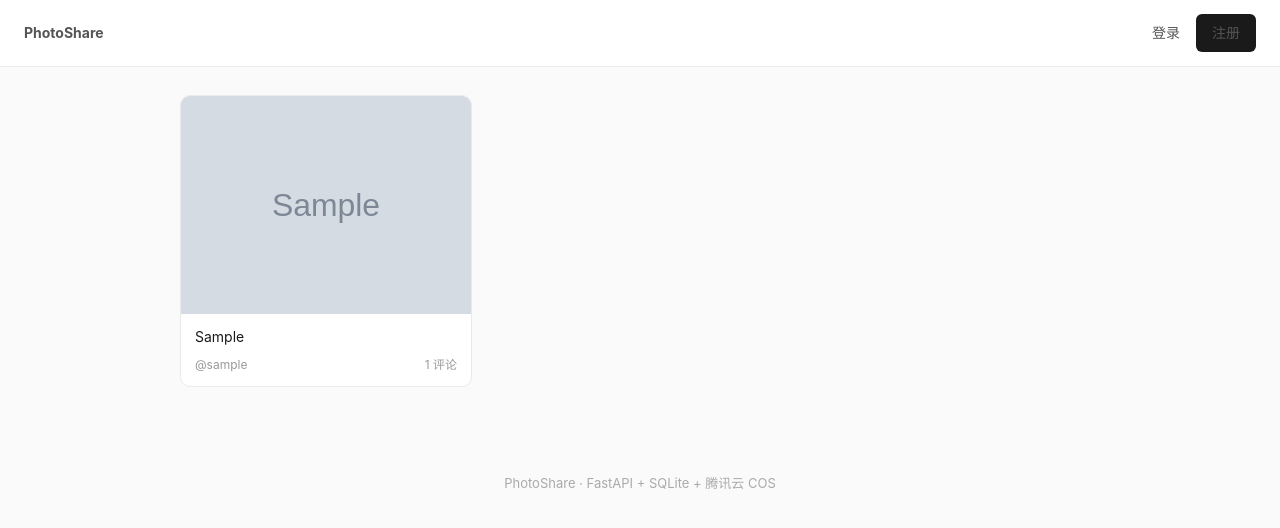
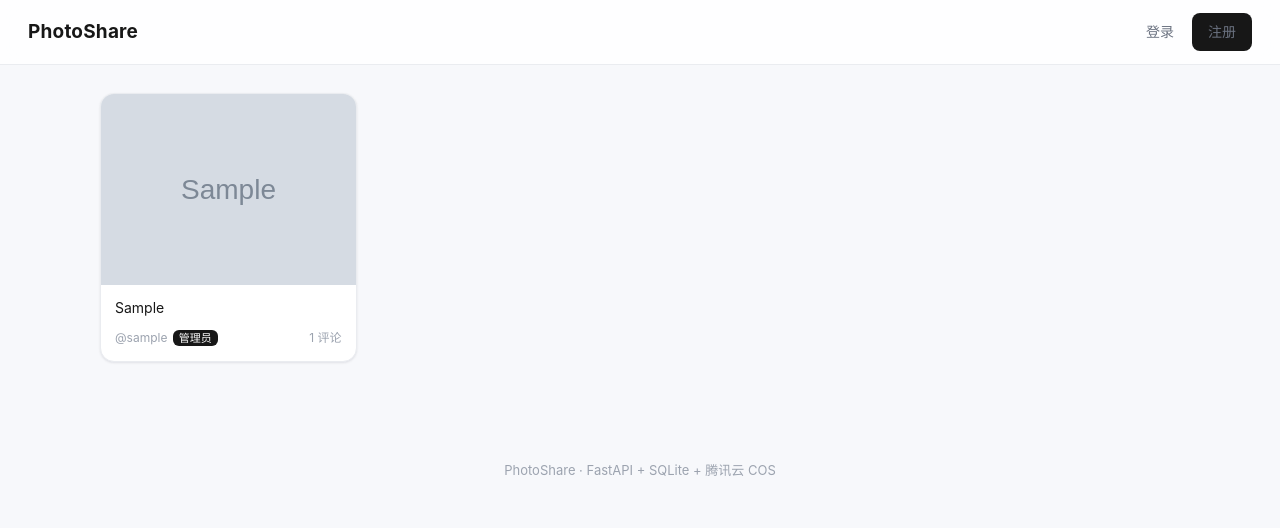
Before and after one commit to swordnewnew-cock/photoshare, a FastAPI app: page / in a window 1280 px wide. Shown: the top 528 px of the page. Run offline with FastAPI, Linux system fonts and the light colour scheme; tables that the repository leaves empty hold one stand-in row (values such as "Sample post"); grey boxes marked "Sample" are stand-in pictures.

Commit message:
feat: 管理员账号 + 登录态持久化加强\n\n[新增]\n- User 表加 is_admin 列(Boolean),启动时按 .env 的 ADMIN_USERNAME/ADMIN_PASSWORD 自动建管理员\n- 老库自动迁移:_migrate() 给 users 表补 is_admin 列\n- admin 可删除任意帖子(作者本人仍可删自己的)\n- 导航/帖子作者名显示「管理员」徽章\n- 首页卡片右上角 × 删除按钮(作者/管理员可见)\n- tests/ 增加 admin 行为测试 + 迁移测试(均通过)\n- seed_demo.py / static/app.js(图片灯箱)\n\n[修复]\n- _bootstrap_admin() 缺导入 SessionLocal,启动会 NameError\n- 登录 cookie 同时下发 max_age(相对秒)与 expires(绝对时间),并补 Path=/, 浏览器/代理都认,关浏览器再开仍 7 天有效\n\n[部署提示]\n.env 新增两项(两项都填才生效):\n  ADMIN_USERNAME=你的管理员用户名\n  ADMIN_PASSWORD=你的管理员密码\n- 测试结果: ADMIN_TEST_OK + MIGRATION_OK\n- Cookie Set-Cookie: session=...; expires=...; Max-Age=604800; Path=/; HttpOnly; SameSite=lax

```diff
--- a/app/config.py
+++ b/app/config.py
@@ -27,6 +27,11 @@
 # 会话签名密钥,上线前务必改成随机长字符串
 SECRET_KEY = _env("SECRET_KEY", "please-change-this-to-a-random-string")
 
+# ---------- 管理员账号(启动时自动创建,仅当两项都配置) ----------
+# 配置后重启应用即自动建好管理员;管理员可删除任意帖子
+ADMIN_USERNAME = _env("ADMIN_USERNAME")
+ADMIN_PASSWORD = _env("ADMIN_PASSWORD")
+
 # ---------- 存储 ----------
 DB_PATH = _env("DB_PATH", str(BASE_DIR / "data" / "app.db"))
 
--- a/app/main.py
+++ b/app/main.py
@@ -9,15 +9,41 @@
 
 from app import auth, cos_client
 from app.config import ALLOWED_IMAGE_TYPES, BASE_DIR, MAX_UPLOAD_MB
-from app.database import get_db, init_db
+from app.database import SessionLocal, get_db, init_db
 from app.models import Comment, Post, User
 
 
 @asynccontextmanager
 async def lifespan(_: FastAPI):
-    """启动时建表。"""
+    """启动时建表,并自动创建管理员账号(若已配置)。"""
     init_db()
+    _bootstrap_admin()
     yield
+
+
+def _bootstrap_admin() -> None:
+    """根据 .env 的 ADMIN_USERNAME / ADMIN_PASSWORD 创建管理员(幂等)。"""
+    from app.auth import hash_password
+    from app.config import ADMIN_PASSWORD, ADMIN_USERNAME
+    from app.models import User
+
+    if not ADMIN_USERNAME or not ADMIN_PASSWORD:
+        return
+    db = SessionLocal()
+    try:
+        if not db.query(User).filter(User.username == ADMIN_USERNAME).first():
+            pwd_hash, salt = hash_password(ADMIN_PASSWORD)
+            db.add(
+                User(
+                    username=ADMIN_USERNAME,
+                    password_hash=pwd_hash,
+                    salt=salt,
+                    is_admin=True,
+                )
+            )
+            db.commit()
+    finally:
+        db.close()
 
 
 app = FastAPI(title="PhotoShare", lifespan=lifespan)
@@ -166,7 +192,8 @@
     user: User = Depends(auth.require_user),
 ):
     post = db.get(Post, post_id)
-    if post and post.user_id == user.id:
+    # 作者本人或管理员均可删除
+    if post and (post.user_id == user.id or user.is_admin):
         db.delete(post)
         db.commit()
     return RedirectResponse("/", status_code=303)
--- a/app/models.py
+++ b/app/models.py
@@ -3,7 +3,7 @@
 
 import datetime as dt
 
-from sqlalchemy import DateTime, ForeignKey, Integer, String, Text
+from sqlalchemy import Boolean, DateTime, ForeignKey, Integer, String, Text
 from sqlalchemy.orm import Mapped, mapped_column, relationship
 
 from app.database import Base
@@ -21,6 +21,7 @@
     password_hash: Mapped[str] = mapped_column(String(128))
     salt: Mapped[str] = mapped_column(String(32))
     created_at: Mapped[dt.datetime] = mapped_column(DateTime, default=_utcnow)
+    is_admin: Mapped[bool] = mapped_column(Boolean, default=False)
 
     posts: Mapped[list[Post]] = relationship(back_populates="author")
     comments: Mapped[list[Comment]] = relationship(back_populates="author")
--- a/static/style.css
+++ b/static/style.css
@@ -1,101 +1,170 @@
 * { box-sizing: border-box; margin: 0; padding: 0; }
 
-body {
-  font-family: -apple-system, "PingFang SC", "Microsoft YaHei", sans-serif;
-  background: #fafafa;
-  color: #1a1a1a;
-  line-height: 1.6;
+:root {
+  --bg: #f7f8fb;
+  --card: #ffffff;
+  --border: #eaecf0;
+  --text: #171717;
+  --text-2: #6b7280;
+  --text-3: #9ca3af;
+  --primary: #171717;
+  --primary-hover: #2a2a2a;
+  --danger: #c0392b;
+  --radius: 14px;
+  --shadow: 0 1px 2px rgba(16, 24, 40, .04), 0 1px 3px rgba(16, 24, 40, .06);
+  --shadow-lg: 0 14px 30px rgba(16, 24, 40, .14);
+  --shadow-img: 0 2px 6px rgba(16, 24, 40, .08);
 }
 
-/* 顶栏 */
+body {
+  font-family: -apple-system, BlinkMacSystemFont, "PingFang SC", "Microsoft YaHei", "Segoe UI", sans-serif;
+  background: var(--bg);
+  color: var(--text);
+  line-height: 1.6;
+  -webkit-font-smoothing: antialiased;
+}
+
+/* ===== 顶栏 ===== */
 .topbar {
   display: flex; align-items: center; justify-content: space-between;
-  padding: 14px 24px; background: #fff;
-  border-bottom: 1px solid #eaeaea;
-  position: sticky; top: 0; z-index: 10;
+  padding: 13px 28px;
+  background: rgba(255, 255, 255, .82);
+  backdrop-filter: saturate(180%) blur(12px);
+  border-bottom: 1px solid var(--border);
+  position: sticky; top: 0; z-index: 20;
 }
-.logo { font-size: 19px; font-weight: 700; color: #1a1a1a; text-decoration: none; }
-.topbar nav { display: flex; align-items: center; gap: 16px; }
-.topbar a { color: #555; text-decoration: none; font-size: 14px; }
-.topbar a:hover { color: #1a1a1a; }
-.who { font-size: 14px; color: #888; }
+.logo { font-size: 19px; font-weight: 700; color: var(--text); text-decoration: none; letter-spacing: .2px; }
+.topbar nav { display: flex; align-items: center; gap: 18px; }
+.topbar nav a { color: var(--text-2); text-decoration: none; font-size: 14px; font-weight: 500; }
+.topbar nav a:hover { color: var(--text); }
+.who { font-size: 14px; color: var(--text-3); }
 
-.container { max-width: 960px; margin: 0 auto; padding: 28px 20px 60px; }
+.container { max-width: 1120px; margin: 0 auto; padding: 28px 20px 72px; }
 
-/* 按钮 */
+/* ===== 按钮 ===== */
 .btn {
-  display: inline-block; padding: 8px 16px; border-radius: 6px;
-  font-size: 14px; text-decoration: none; border: none; cursor: pointer;
+  display: inline-block; padding: 8px 16px; border-radius: 8px;
+  font-size: 14px; font-weight: 500; text-decoration: none; border: none; cursor: pointer;
+  transition: background .15s, transform .05s;
 }
-.btn-primary { background: #1a1a1a; color: #fff; }
-.btn-primary:hover { background: #333; }
+.btn:active { transform: translateY(1px); }
+.btn-primary { background: var(--primary); color: #fff; }
+.btn-primary:hover { background: var(--primary-hover); }
 .btn-block { width: 100%; padding: 11px; margin-top: 8px; font-size: 15px; }
 
-/* 图片流 */
-.grid {
-  display: grid; gap: 22px;
-  grid-template-columns: repeat(auto-fill, minmax(260px, 1fr));
+/* ===== 首页瀑布流 ===== */
+.masonry { columns: 4; column-gap: 18px; }
+@media (max-width: 1024px) { .masonry { columns: 3; } }
+@media (max-width: 640px) { .masonry { columns: 2; column-gap: 10px; } }
+
+.card {
+  break-inside: avoid; margin-bottom: 18px;
+  background: var(--card); border: 1px solid var(--border); border-radius: var(--radius);
+  overflow: hidden; text-decoration: none; color: inherit; display: block;
+  box-shadow: var(--shadow);
+  transition: transform .18s, box-shadow .18s;
 }
-.card {
-  background: #fff; border: 1px solid #eaeaea; border-radius: 10px;
-  overflow: hidden; text-decoration: none; color: inherit;
-  transition: box-shadow .18s, transform .18s;
+.card:hover { transform: translateY(-3px); box-shadow: var(--shadow-lg); }
+.card img { width: 100%; display: block; background: #eef0f4; cursor: zoom-in; }
+.card-body { padding: 12px 14px 14px; }
+.caption {
+  font-size: 14px; margin-bottom: 8px; color: var(--text);
+  display: -webkit-box; -webkit-line-clamp: 2; -webkit-box-orient: vertical; overflow: hidden;
+  word-break: break-word;
 }
-.card:hover { box-shadow: 0 5px 16px rgba(0,0,0,.09); transform: translateY(-2px); }
-.card img { width: 100%; aspect-ratio: 4 / 3; object-fit: cover; display: block; background: #f0f0f0; }
-.card-body { padding: 12px 14px; }
-.caption { font-size: 14px; margin-bottom: 7px; word-break: break-word; }
-.meta { display: flex; justify-content: space-between; font-size: 12px; color: #999; }
+.meta { display: flex; justify-content: space-between; font-size: 12px; color: var(--text-3); }
 
-/* 详情页 */
+/* 首页卡片删除按钮(作者/管理员) */
+.card-wrap { break-inside: avoid; margin-bottom: 18px; position: relative; }
+.card-del {
+  position: absolute; top: 8px; right: 8px; z-index: 5;
+  width: 28px; height: 28px; padding: 0; border: none; border-radius: 50%;
+  background: rgba(0, 0, 0, .55); color: #fff; cursor: pointer;
+  font-size: 18px; line-height: 1;
+  display: flex; align-items: center; justify-content: center;
+}
+.card-del:hover { background: var(--danger); }
+
+/* 管理员标识 */
+.badge-admin {
+  font-style: normal; font-size: 11px; color: #fff; background: var(--primary);
+  padding: 1px 6px; border-radius: 6px; margin-left: 2px; vertical-align: middle;
+}
+
+/* ===== 详情页 ===== */
 .detail {
-  background: #fff; border: 1px solid #eaeaea;
-  border-radius: 10px; overflow: hidden;
+  background: var(--card); border: 1px solid var(--border);
+  border-radius: var(--radius); overflow: hidden; box-shadow: var(--shadow);
 }
-.detail img { width: 100%; max-height: 560px; object-fit: contain; background: #f7f7f7; display: block; }
+.detail img {
+  width: 100%; max-height: 72vh; object-fit: contain;
+  background: #f2f3f7; display: block; cursor: zoom-in;
+}
 .detail-body { padding: 20px 22px; }
-.detail-body .meta { margin: 10px 0 22px; gap: 14px; }
-.detail-body .caption { font-size: 15px; }
-time { font-size: 12px; color: #999; }
+.detail-body .caption { font-size: 15px; -webkit-line-clamp: unset; overflow: visible; }
+.detail-body .meta { margin: 10px 0 22px; gap: 14px; align-items: center; }
+time { font-size: 12px; color: var(--text-3); }
 
-/* 评论 */
-.comments h2 { font-size: 15px; margin-bottom: 14px; padding-top: 16px; border-top: 1px solid #eee; }
-.comment { padding: 9px 0; border-bottom: 1px solid #f4f4f4; font-size: 14px; }
+/* ===== 评论 ===== */
+.comments h2 { font-size: 15px; margin-bottom: 14px; padding-top: 16px; border-top: 1px solid var(--border); }
+.comment { padding: 10px 0; border-bottom: 1px solid #f3f4f6; font-size: 14px; }
 .comment strong { margin-right: 8px; }
 .comment time { margin-left: 8px; }
 .comment-form { display: flex; gap: 10px; margin-top: 16px; align-items: flex-start; }
 .comment-form textarea {
-  flex: 1; padding: 9px 12px; border: 1px solid #ddd;
-  border-radius: 6px; font-family: inherit; font-size: 14px; resize: vertical;
+  flex: 1; padding: 9px 12px; border: 1px solid #d0d5dd;
+  border-radius: 8px; font-family: inherit; font-size: 14px; resize: vertical;
+}
+.comment-form textarea:focus { outline: none; border-color: var(--primary); box-shadow: 0 0 0 3px rgba(23, 23, 23, .08); }
+
+/* ===== 表单页 ===== */
+.form-page {
+  max-width: 420px; margin: 40px auto; padding: 30px;
+  background: var(--card); border: 1px solid var(--border); border-radius: var(--radius);
+  box-shadow: var(--shadow);
+}
+.form-page h1 { font-size: 21px; margin-bottom: 20px; }
+label { display: block; margin-bottom: 15px; font-size: 14px; color: var(--text-2); }
+label input, label textarea {
+  width: 100%; margin-top: 6px; padding: 10px 12px;
+  border: 1px solid #d0d5dd; border-radius: 8px;
+  font-family: inherit; font-size: 14px; color: var(--text); background: #fff;
+}
+label input:focus, label textarea:focus {
+  outline: none; border-color: var(--primary); box-shadow: 0 0 0 3px rgba(23, 23, 23, .08);
 }
 
-/* 表单页 */
-.form-page {
-  max-width: 400px; margin: 40px auto; padding: 28px;
-  background: #fff; border: 1px solid #eaeaea; border-radius: 10px;
+.error {
+  background: #fef2f2; color: var(--danger); padding: 10px 13px;
+  border: 1px solid #fecaca; border-radius: 8px; font-size: 14px; margin-bottom: 15px;
 }
-.form-page h1 { font-size: 21px; margin-bottom: 20px; }
-label { display: block; margin-bottom: 15px; font-size: 14px; color: #555; }
-label input, label textarea {
-  width: 100%; margin-top: 6px; padding: 10px 12px;
-  border: 1px solid #ddd; border-radius: 6px;
-  font-family: inherit; font-size: 14px;
-}
-label input:focus, label textarea:focus { outline: none; border-color: #1a1a1a; }
-
-.error {
-  background: #fff0f0; color: #c0392b; padding: 9px 13px;
-  border-radius: 6px; font-size: 14px; margin-bottom: 15px;
-}
-.hint { font-size: 13px; color: #999; margin-top: 14px; }
-.hint a, .link-danger { color: #1a1a1a; }
+.hint { font-size: 13px; color: var(--text-3); margin-top: 14px; }
+.hint a, .link-danger { color: var(--primary); }
 .link-danger {
   background: none; border: none; cursor: pointer;
-  font-size: 12px; color: #c0392b; text-decoration: underline; padding: 0;
+  font-size: 12px; color: var(--danger); text-decoration: underline; padding: 0;
 }
 .inline { display: inline; }
 
-.empty { text-align: center; padding: 70px 20px; color: #999; }
+.empty { text-align: center; padding: 80px 20px; color: var(--text-3); }
 .empty .btn { margin-top: 16px; }
 
-.footer { text-align: center; padding: 26px; color: #aaa; font-size: 13px; }
+.footer { text-align: center; padding: 26px; color: var(--text-3); font-size: 13px; }
+
+/* ===== 图片灯箱 ===== */
+.lightbox {
+  position: fixed; inset: 0; z-index: 100;
+  background: rgba(15, 17, 18, .92);
+  display: flex; align-items: center; justify-content: center; padding: 40px;
+  cursor: zoom-out;
+}
+.lightbox[hidden] { display: none; }
+.lightbox img {
+  max-width: 100%; max-height: 100%; border-radius: 8px;
+  box-shadow: 0 24px 64px rgba(0, 0, 0, .5); cursor: default;
+}
+.lightbox-close {
+  position: absolute; top: 16px; right: 24px;
+  background: none; border: none; color: #fff; font-size: 36px; line-height: 1; cursor: pointer;
+}
+.lightbox-close:hover { opacity: .8; }
--- a/templates/base.html
+++ b/templates/base.html
@@ -12,7 +12,7 @@
     <nav>
       {% if user %}
         <a href="/new" class="btn btn-primary">发照片</a>
-        <span class="who">{{ user.username }}</span>
+        <span class="who">{{ user.username }}{% if user.is_admin %} <em class="badge-admin">管理员</em>{% endif %}</span>
         <a href="/logout">退出</a>
       {% else %}
         <a href="/login">登录</a>
@@ -26,5 +26,12 @@
   </main>
 
   <footer class="footer">PhotoShare · FastAPI + SQLite + 腾讯云 COS</footer>
+
+  <div id="lightbox" class="lightbox" hidden>
+    <img id="lightbox-img" src="" alt="预览">
+    <button id="lightbox-close" class="lightbox-close" aria-label="关闭">&times;</button>
+  </div>
+
+  <script src="/static/app.js" defer></script>
 </body>
 </html>
--- a/templates/index.html
+++ b/templates/index.html
@@ -3,18 +3,26 @@
 
 {% block content %}
   {% if posts %}
-    <div class="grid">
+    <div class="masonry">
       {% for post in posts %}
+        <div class="card-wrap">
           <a class="card" href="/post/{{ post.id }}">
-          <img src="{{ post.image_url }}" alt="{{ post.caption or '照片' }}" loading="lazy">
+            <img src="{{ post.image_url }}" alt="{{ post.caption or '照片' }}" loading="lazy" data-lightbox>
             <div class="card-body">
               <p class="caption">{{ post.caption or "（无文案）" }}</p>
               <div class="meta">
-              <span>@{{ post.author.username }}</span>
+                <span>@{{ post.author.username }}{% if post.author.is_admin %} <em class="badge-admin">管理员</em>{% endif %}</span>
                 <span>{{ post.comments|length }} 评论</span>
               </div>
             </div>
           </a>
+          {% if user and (user.id == post.user_id or user.is_admin) %}
+            <form method="post" action="/post/{{ post.id }}/delete" class="card-del"
+                  onsubmit="return confirm('确定删除这张照片？')">
+              <button type="submit" title="删除" aria-label="删除">×</button>
+            </form>
+          {% endif %}
+        </div>
       {% endfor %}
     </div>
   {% else %}
--- a/templates/post.html
+++ b/templates/post.html
@@ -3,13 +3,13 @@
 
 {% block content %}
 <article class="detail">
-  <img src="{{ post.image_url }}" alt="{{ post.caption or '照片' }}">
+  <img src="{{ post.image_url }}" alt="{{ post.caption or '照片' }}" data-lightbox>
   <div class="detail-body">
     <p class="caption">{{ post.caption }}</p>
     <div class="meta">
-      <span>@{{ post.author.username }}</span>
+      <span>@{{ post.author.username }}{% if post.author.is_admin %} <em class="badge-admin">管理员</em>{% endif %}</span>
       <time>{{ post.created_at.strftime('%Y-%m-%d %H:%M') }}</time>
-      {% if user and user.id == post.user_id %}
+      {% if user and (user.id == post.user_id or user.is_admin) %}
         <form method="post" action="/post/{{ post.id }}/delete" class="inline"
               onsubmit="return confirm('确定删除这张照片？')">
           <button type="submit" class="link-danger">删除</button>
```
Also changed, not shown: app/auth.py (+18 -3 lines), app/database.py (+14 -1 lines), seed_demo.py (added, +41 -0 lines), static/app.js (added, +38 -0 lines), tests/test_admin.py (added, +66 -0 lines), tests/test_migration.py (added, +27 -0 lines), tests/__init__.py (added), 1 other file. Lines whose indentation alone changed are shown as unchanged.
